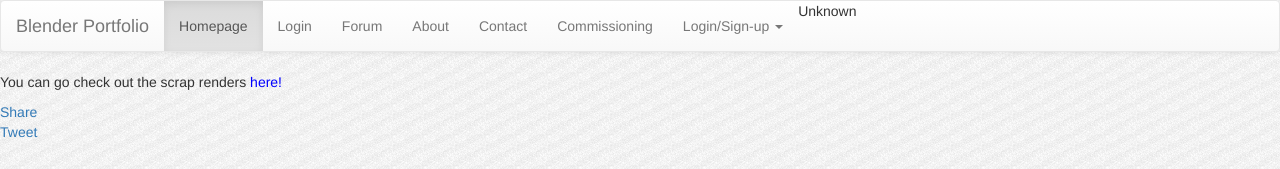
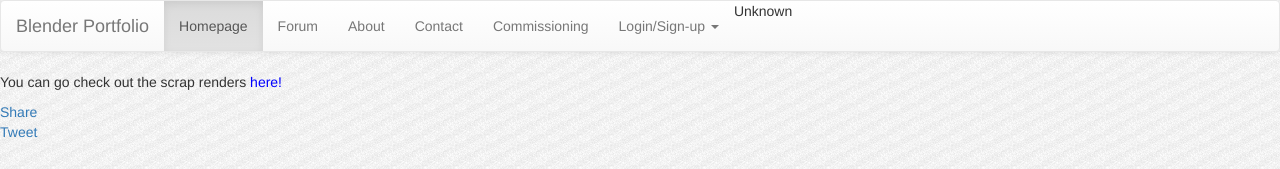
Before and after one commit to slothgamez/fireplex.github.io, a Jekyll site: the page index.html, which Jekyll copies as it is, in a window 1280 px wide. Shown: the top 169 px of the page. Built offline with Jekyll 4.4.1, drawn with Linux system fonts in a browser that asks for light colours; nearby versions of some CDN libraries; comment, search, counter and statistics services are not loaded.

Commit message:
Update index.html

```diff
--- a/index.html
+++ b/index.html
@@ -219,7 +219,6 @@
       initApp();
     };
   </script>
-
 <body background="background.png">
 <nav class="navbar navbar-default">
   <div class="container-fluid">
@@ -238,7 +237,6 @@
     <div class="collapse navbar-collapse" id="bs-example-navbar-collapse-1">
       <ul class="nav navbar-nav">
         <li class="active"><a href="#">Homepage <span class="sr-only">(current)</span></a></li>
-        <li><a href="#">Login </a></li>
         <li><a href="#">Forum </a></li>
         <li><a href="#">About </a></li>
         <li><a href="#">Contact </a></li>
@@ -261,7 +259,7 @@
 </nav>
 	<!-- Firebase login modal -->
   <div class="modal fade" id="loginModal" role="dialog">
-    <div class="modal-dialog">
+    <div class="modal-dialog modal-sm">
 
       <!-- Modal content-->
       <div class="modal-content">
@@ -274,7 +272,6 @@
           <input class="mdl-textfield__input" style="display:inline;width:auto;" type="text" id="email" name="email" placeholder="Email"/>
           &nbsp;&nbsp;&nbsp;
           <input class="mdl-textfield__input" style="display:inline;width:auto;" type="password" id="password" name="password" placeholder="Password"/>
-          <!--<button disabled class="mdl-button mdl-js-button mdl-button--raised" id="quickstart-sign-in" name="signin">Sign In</button>-->
 					<!-- Modal body end -->
         </div>
         <div class="modal-footer">
@@ -288,7 +285,7 @@
 
 	<!-- Firebase sign up modal -->
   <div class="modal fade" id="signupModal" role="dialog">
-    <div class="modal-dialog">
+    <div class="modal-dialog modal-sm">
 
       <!-- Modal content-->
       <div class="modal-content">
@@ -301,12 +298,11 @@
           <input class="mdl-textfield__input" style="display:inline;width:auto;" type="text" id="email" name="email" placeholder="Email"/>
           &nbsp;&nbsp;&nbsp;
           <input class="mdl-textfield__input" style="display:inline;width:auto;" type="password" id="password" name="password" placeholder="Password"/>
-          <button class="mdl-button mdl-js-button mdl-button--raised" id="quickstart-sign-up" name="signup">Sign Up</button>
 					<!-- Modal body end -->
         </div>
         <div class="modal-footer">
           <button type="button" class="btn btn-default" data-dismiss="modal">Close</button>
-					<button type="button" class="btn btn-primary">Sign up</button>
+					<button type="button" class="btn btn-primary" id="quickstart-sign-up" name="signup">Sign up</button>
         </div>
       </div>
 
```
